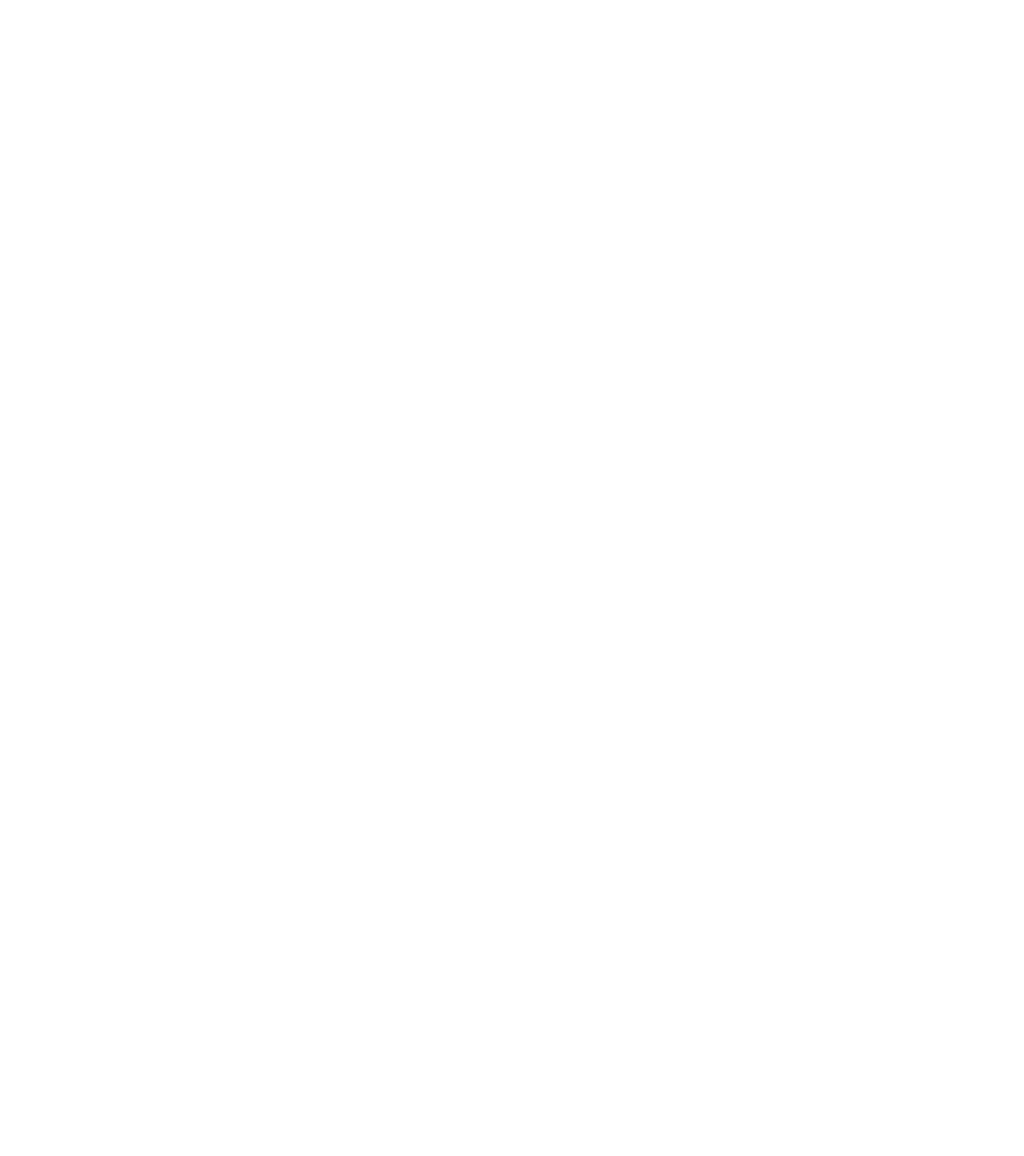
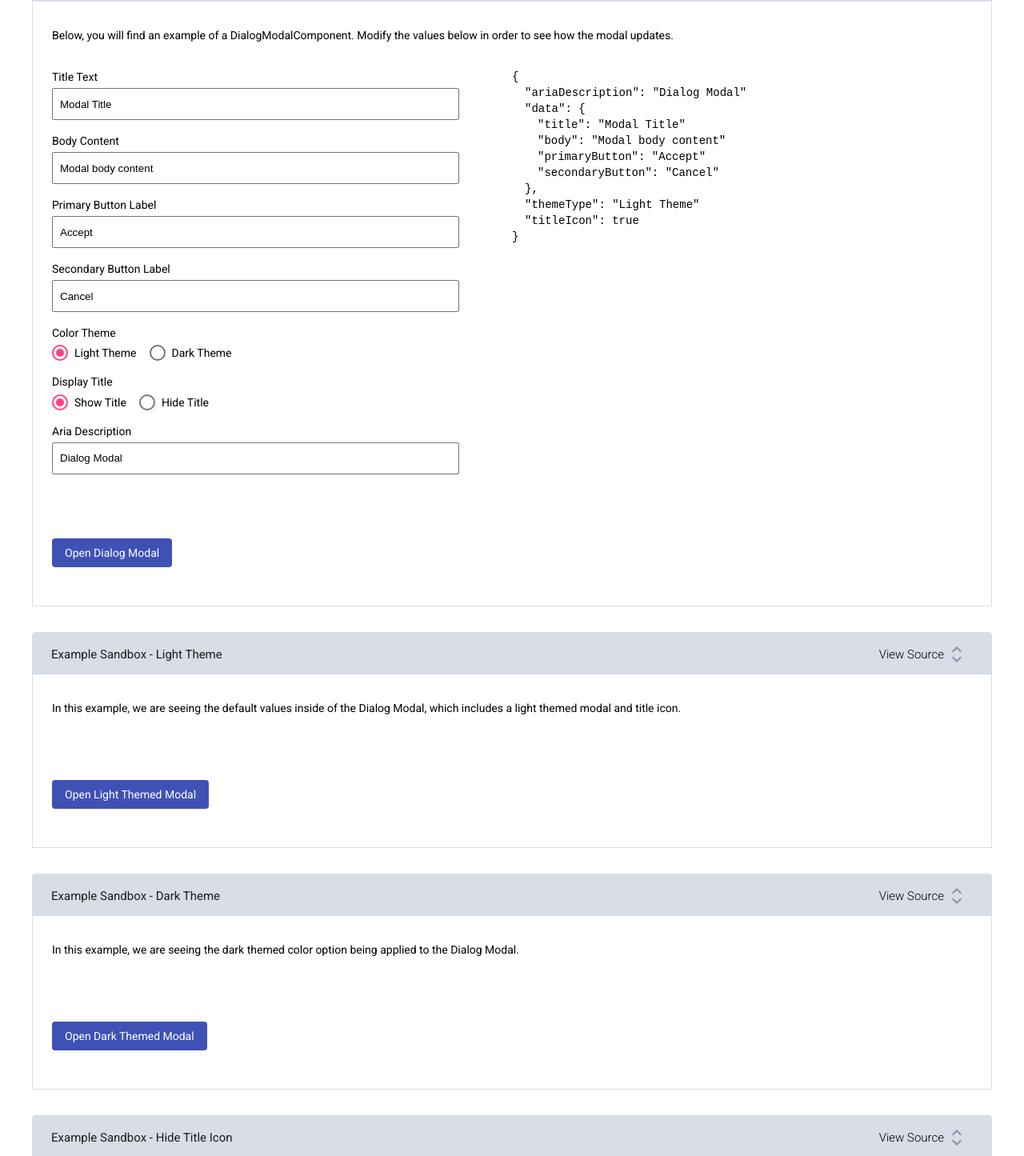
Before and after one commit to joshkneeland/angular-modal, an Angular app: page / in a window 1280 px wide. Shown: the part 156-1601 px from the top of the page at 80% size. Before the commit the page ends 800 px from the top, so only its background shows below. Built offline with nearby package versions, Linux system fonts and the light colour scheme.

Commit message:
Updated project version, started modal form functionality

```diff
--- a/package.json
+++ b/package.json
@@ -1,6 +1,6 @@
 {
   "name": "angular-modal-project",
-  "version": "0.1.0",
+  "version": "0.2.0",
   "scripts": {
     "ng": "ng",
     "start": "ng serve",
--- a/src/app/components/demo/demo.component.html
+++ b/src/app/components/demo/demo.component.html
@@ -10,7 +10,146 @@
                     <mat-icon>code</mat-icon>
                 </mat-panel-description>
             </mat-expansion-panel-header>
-            <p>This is the primary content of the panel.</p>
+            <p>SOURCE CODE</p>
         </mat-expansion-panel>
     </mat-accordion>
+    <div class="content-wrapper">
+        <div class="intro-wrapper">
+            Below, you will find an example of a DialogModalComponent. Modify the values below in order to see how the modal updates.
+        </div>
+
+        <div class="flex-container">
+            <div class="flex-item">
+                <div class="dialog-input-wrapper">
+                    <div class="dialog-option-wrapper">
+                        <label>Title Text</label>
+                        <input type="text" [(ngModel)]="titleText">
+                    </div>
+                    <div class="dialog-option-wrapper">
+                        <label>Body Content</label>
+                        <input type="text" [(ngModel)]="bodyContent">
+                    </div>
+                    <div class="dialog-option-wrapper">
+                        <label>Primary Button Label</label>
+                        <input type="text" [(ngModel)]="primaryButtonLabel">
+                    </div>
+                    <div class="dialog-option-wrapper">
+                        <label>Secondary Button Label</label>
+                        <input type="text" [(ngModel)]="secondaryButtonLabel">
+                    </div>
+                    <div class="dialog-option-wrapper">
+                        <label>Color Theme</label>
+                        <mat-radio-group
+                            aria-labelledby="example-radio-group-label"
+                            class="example-radio-group"
+                            [(ngModel)]="selectColorTheme">
+                            <mat-radio-button
+                                class="example-radio-button"
+                                *ngFor="let theme of colorThemes"
+                                [value]="theme">
+                                {{theme}}
+                            </mat-radio-button>
+                        </mat-radio-group>
+                    </div>
+                    <div class="dialog-option-wrapper">
+                        <label>Display Title</label>
+                        <mat-radio-group aria-labelledby="example-radio-group-label" class="example-radio-group"
+                            [(ngModel)]="titleOption">
+                            <mat-radio-button class="example-radio-button" *ngFor="let titleOption of titleOptions" [value]="titleOption">
+                                {{titleOption}}
+                            </mat-radio-button>
+                        </mat-radio-group>
+                    </div>
+                    <div class="dialog-option-wrapper">
+                        <label>Aria Description</label>
+                        <input type="text" [(ngModel)]="ariaValue">
+                    </div>
+                    <div class="dialog-button-wrapper">
+                        <button mat-flat-button color="primary">Open Dialog Modal</button>
+                    </div>
+                </div>
+            </div>
+            <div class="flex-item">
+                <div class="json-output-wrapper">
+                    <p>&#123;</p>
+                    <p class="indent-by-one">"ariaDescription": "{{ ariaValue }}"</p>
+                    <p class="indent-by-one">"data": &#123;</p>
+                    <p class="indent-by-two">"title": "{{ titleText }}"</p>
+                    <p class="indent-by-two">"body": "{{ bodyContent }}"</p>
+                    <p class="indent-by-two">"primaryButton": "{{ primaryButtonLabel }}"</p>
+                    <p class="indent-by-two">"secondaryButton": "{{ secondaryButtonLabel }}"</p>
+                    <p class="indent-by-one">&#125;,</p>
+                    <p class="indent-by-one">"themeType": "{{ selectColorTheme }}"</p>
+                    <p class="indent-by-one">"titleIcon": {{ selectTitleOption() }}</p>
+                    <p>&#125;</p>
+                </div>
+            </div>
+        </div>
+    </div>
+    <mat-accordion>
+        <mat-expansion-panel hideToggle>
+            <mat-expansion-panel-header>
+                <mat-panel-title>
+                    Example Sandbox - Light Theme
+                </mat-panel-title>
+                <mat-panel-description>
+                    <span>View Source</span>
+                    <mat-icon>code</mat-icon>
+                </mat-panel-description>
+            </mat-expansion-panel-header>
+            <p>SOURCE CODE</p>
+        </mat-expansion-panel>
+    </mat-accordion>
+    <div class="content-wrapper">
+        <div>
+            In this example, we are seeing the default values inside of the Dialog Modal, which includes a light themed modal and title icon.
+        </div>
+        <div class="dialog-button-wrapper">
+            <button mat-flat-button color="primary">Open Light Themed Modal</button>
+        </div>
+    </div>
+    <mat-accordion>
+        <mat-expansion-panel hideToggle>
+            <mat-expansion-panel-header>
+                <mat-panel-title>
+                    Example Sandbox - Dark Theme
+                </mat-panel-title>
+                <mat-panel-description>
+                    <span>View Source</span>
+                    <mat-icon>code</mat-icon>
+                </mat-panel-description>
+            </mat-expansion-panel-header>
+            <p>SOURCE CODE</p>
+        </mat-expansion-panel>
+    </mat-accordion>
+    <div class="content-wrapper">
+        <div>
+            In this example, we are seeing the dark themed color option being applied to the Dialog Modal.
+        </div>
+        <div class="dialog-button-wrapper">
+            <button mat-flat-button color="primary">Open Dark Themed Modal</button>
+        </div>
+    </div>
+    <mat-accordion>
+        <mat-expansion-panel hideToggle>
+            <mat-expansion-panel-header>
+                <mat-panel-title>
+                    Example Sandbox - Hide Title Icon
+                </mat-panel-title>
+                <mat-panel-description>
+                    <span>View Source</span>
+                    <mat-icon>code</mat-icon>
+                </mat-panel-description>
+            </mat-expansion-panel-header>
+            <p>SOURCE CODE</p>
+        </mat-expansion-panel>
+    </mat-accordion>
+    <div class="content-wrapper">
+        <div>
+            In this example, we are seeing the Dialog Modal being displayed without the use of a title icon.
+        </div>
+        <div class="dialog-button-wrapper">
+            <button mat-flat-button color="primary">Open Hidden Title Icon Modal</button>
+        </div>
+    </div>
 </div>
--- a/src/app/components/demo/demo.component.scss
+++ b/src/app/components/demo/demo.component.scss
@@ -1,10 +1,18 @@
+// DEMO COMPONENT STYLES
+
 .container-wrapper {
   padding: 16px 0;
 
+  //Accordion Styling
   span {
     padding-right: 0.25rem;
     color: #000;
     font-weight: lighter;
+  }
+
+  .mat-accordion .mat-expansion-panel:last-of-type {
+    border-bottom-right-radius: 0;
+    border-bottom-left-radius: 0;
   }
 
   .mat-expansion-panel-header,
@@ -14,6 +22,7 @@
 
   .mat-expansion-panel-header:first-of-type {
     background: #d8dde6;
+    padding-top: 0.25rem;
   }
 
   .mat-icon {
@@ -34,4 +43,86 @@
   .mat-expansion-panel {
     box-shadow: none;
   }
+
+  // Demo Section Styling
+  input {
+    display: block;
+    padding: 0.5rem;
+    margin-top: 0.25rem;
+    height: 1.25rem;
+    width: 85%;
+  }
+
+  label {
+    margin-bottom: 0.5rem;
+  }
+
+  .intro-wrapper {
+    flex: 100%;
+  }
+
+  .indent-by-one {
+    padding-left: 1rem;
+  }
+
+  .indent-by-two {
+    padding-left: 2rem;
+  }
+
+  .json-output-wrapper {
+    font-family: monospace;
+
+    p {
+      margin-bottom: 0;
+    }
+  }
+
+  .content-wrapper {
+    padding: 2rem 1.5rem;
+    border: 1px solid #d8dde6;
+    margin-bottom: 2rem;
+  }
+
+  .dialog-option-wrapper {
+    margin-bottom: 1rem;
+  }
+
+  .dialog-button-wrapper {
+    margin: 5rem 0 1rem;
+
+    button {
+      font-weight: normal;
+    }
+  }
+
+  .flex-container {
+    display: flex;
+    flex-direction: row;
+  }
+
+  .flex-item {
+    margin-top: 2rem;
+    flex: 50%;
+
+    &:last-child {
+      overflow-x: scroll;
+    }
+  }
+
+  .mat-radio-button {
+    margin-top: 0.25rem;
+    padding-right: 1rem;
+  }
+
+  .mat-radio-group {
+    display: block;
+  }
+
+  // RESPONSIVE STYLING - MOBILE
+
+  @media (max-width: 600px) {
+    .flex-container {
+      flex-direction: column;
+    }
+  }
 }
--- a/src/app/components/demo/demo.component.ts
+++ b/src/app/components/demo/demo.component.ts
@@ -11,4 +11,21 @@ export class DemoComponent implements OnInit {
 
   ngOnInit(): void {
   }
+
+  //Modal Radio Input Fields
+  selectColorTheme: string = 'Light Theme';
+  colorThemes: string[] = ['Light Theme', 'Dark Theme'];
+  titleOptions: string[] = ['Show Title', 'Hide Title'];
+
+  //JSON Display:
+  ariaValue: string = 'Dialog Modal';
+  titleText: string = 'Modal Title';
+  bodyContent: string = 'Modal body content';
+  primaryButtonLabel: string = 'Accept';
+  secondaryButtonLabel: string = 'Cancel';
+  titleOption: string = 'Show Title';
+
+  selectTitleOption(): boolean {
+    return this.titleOption === 'Show Title' ? true : false;
+  }
 }
```
Also changed, not shown: src/app/app.module.ts (+9 -1 lines).
